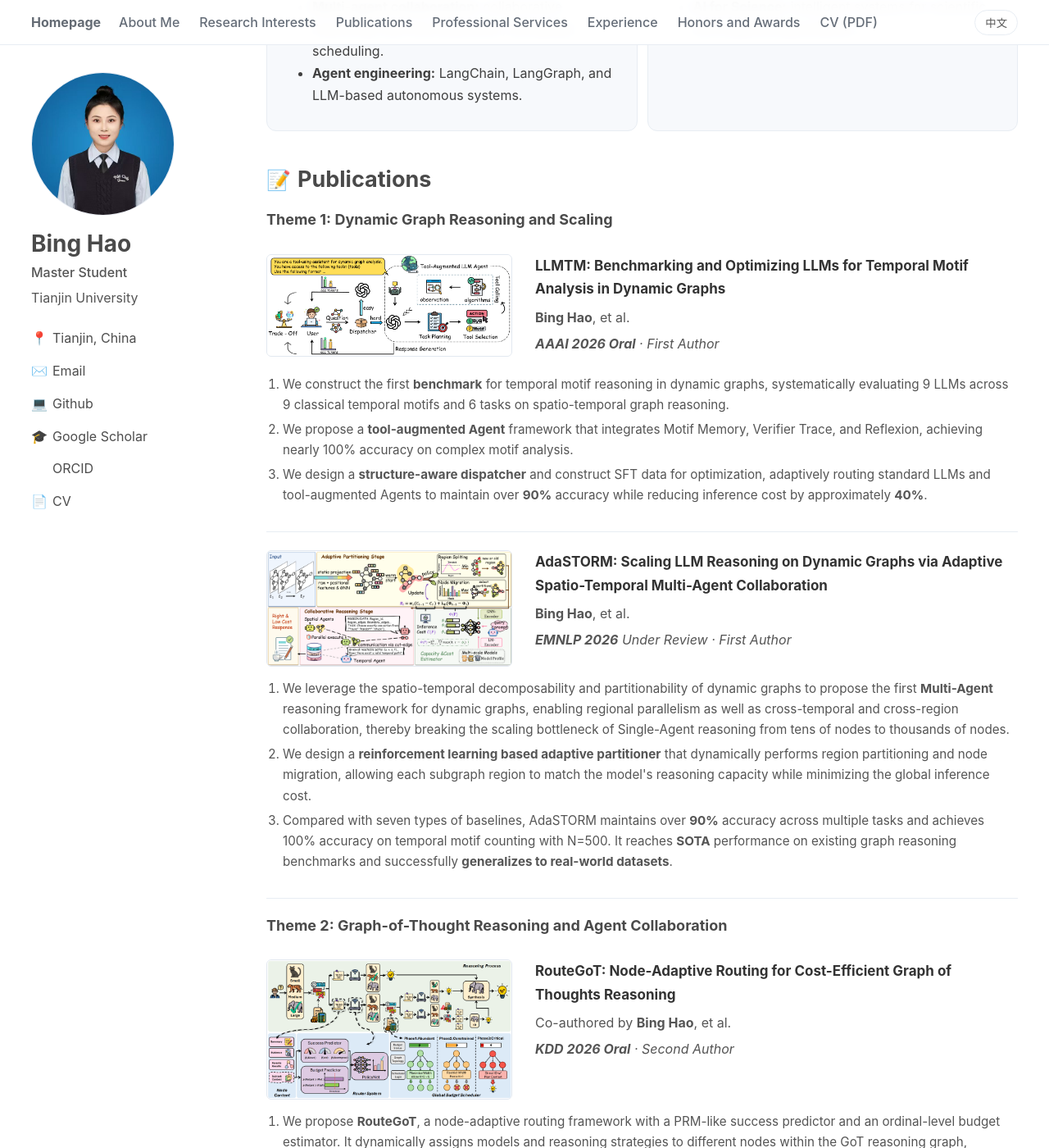
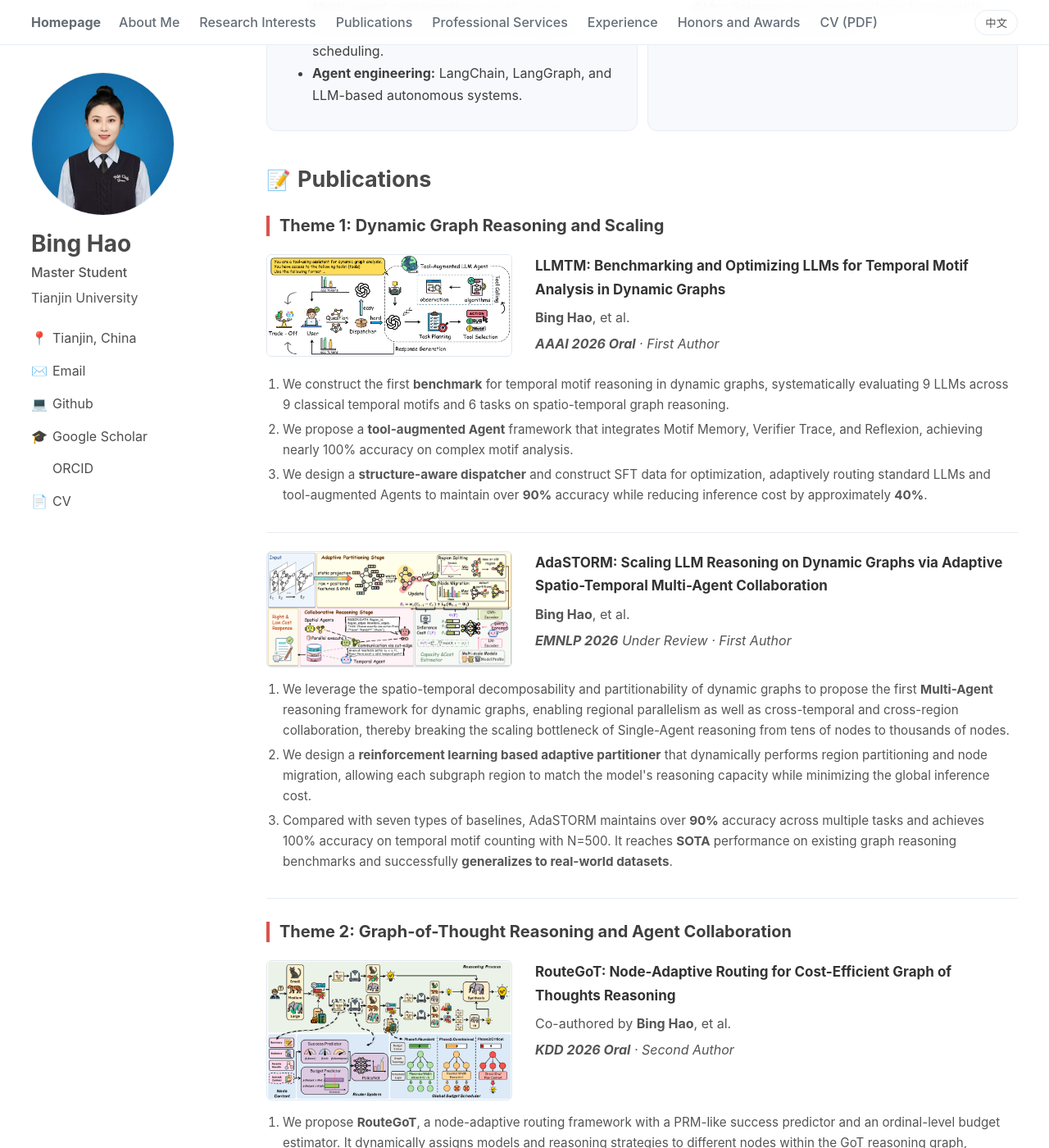
Before and after one commit to haobing-tju/haobing-tju.github.io, a Jekyll site: the page built from _pages/about.md, in a window 1280 px wide and 1400 px high, scrolled down 1203 px. Shown: the whole window at 82% size. Built offline with Jekyll 4.4.1, drawn with Linux system fonts in a browser that asks for light colours; a style sheet for code colours, icons or effects is not loaded.

Commit message:
Update main.css

```diff
--- a/assets/css/main.css
+++ b/assets/css/main.css
@@ -271,3 +271,16 @@ display: grid !important;
 body.zh .lang-zh.inline {
 display: inline !important;
 }
+
+.pub-subtopic {
+  margin: 28px 0 10px;
+  padding-left: 12px;
+  border-left: 4px solid var(--accent);
+  font-size: 20px;
+  font-weight: 700;
+  color: #3f3f3f;
+}
+
+.pub-subtopic + .pub-item {
+  padding-top: 12px;
+}
```
